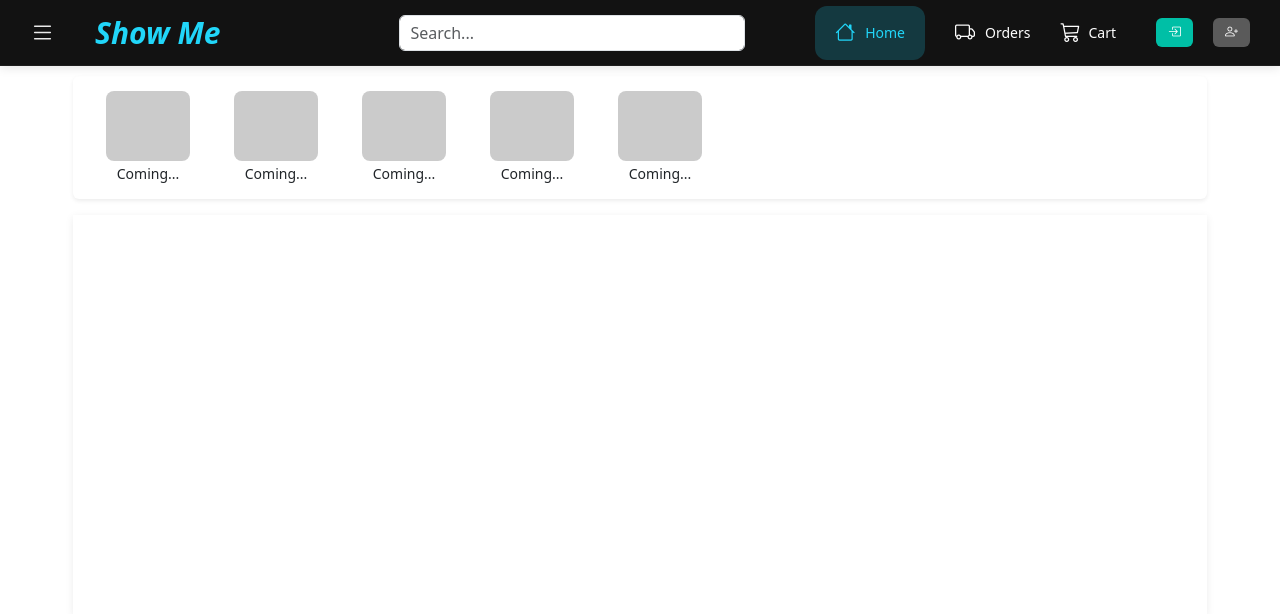
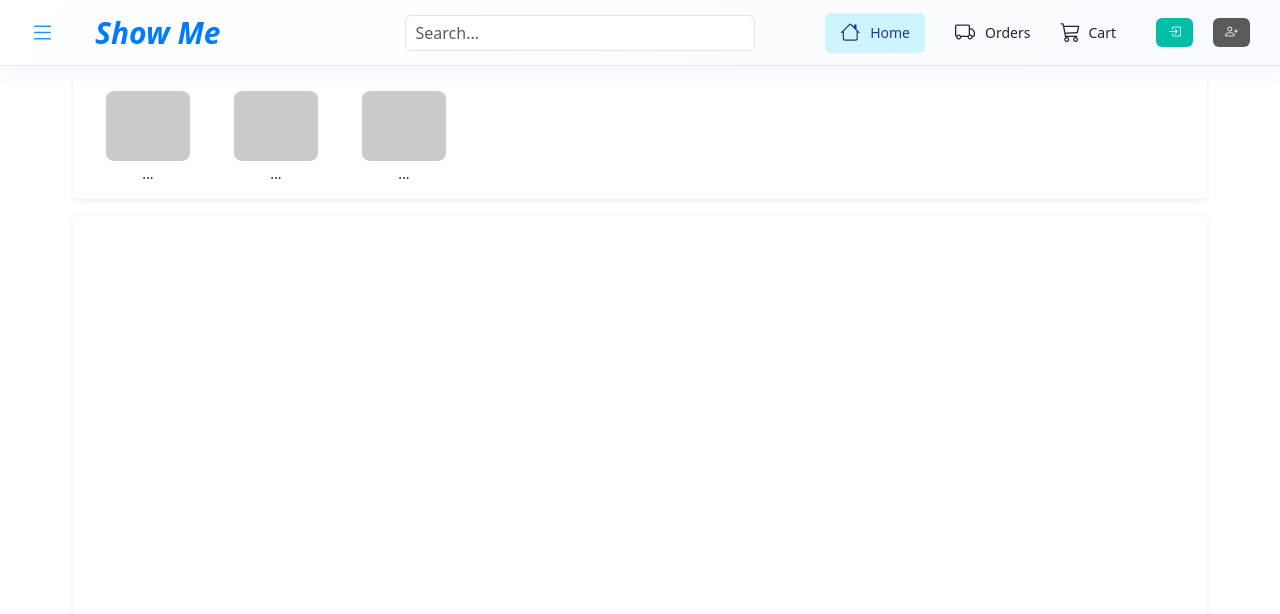
Before and after one commit to Subhammodak69/show_me, a Django app: page / in a window 1280 px wide. Shown: the top 614 px of the page. Run offline with Django 5.2, Linux system fonts and the light colour scheme; data that the repository does not hold is empty; some libraries are stand-ins or nearby versions.

Commit message:
update the enduser ui

```diff
--- a/E_COMERCE/templates/enduser/base.html
+++ b/E_COMERCE/templates/enduser/base.html
@@ -39,7 +39,8 @@
   </div>
 
   <div class="main-container" style="background: #ffffff; flex-direction: column; display: flex">
-    <nav class="navbar navbar-expand-lg bg-body-tertiary" style="padding: 0px !important">
+    <nav class="navbar navbar-expand-lg"
+      style="padding: 0px !important; background: linear-gradient(120deg, #ffffff 0%, #f8faff 100%); border-bottom: 1px solid rgba(99, 102, 241, 0.15); position: sticky; top: 0; z-index: 1000; box-shadow: 0 4px 20px rgba(99, 102, 241, 0.08);">
       <div class="container-fluid" style="padding: 5px 0px 5px 10px;max-width: 1400px;">
         <div id="logo-wrp" class="w-100 d-flex justify-content-between align-items-center" style="gap:60px;">
           <div class="d-flex align-items-center" style="gap: 40px;width: 100%;">
@@ -48,7 +49,7 @@
               <li class="nav-item dropdown">
                 <a class="nav-link" id="dropdownToggleBtn" data-bs-toggle="tooltip" data-bs-placement="bottom"
                   title="Category" style="padding: 0px !important; font-size: 25px; margin-left: 20px">
-                  <i class="bi bi-list"></i>
+                  <i class="bi bi-list" style="color:#2196F3;"></i>
                 </a>
                 <ul class="dropdown-menu custom-dropdown-menu overflow-auto" style="top: 126%; max-height: 80vh">
                   <li>
@@ -66,7 +67,8 @@
               </li>
             </ul>
 
-            <div class="navbar-brand" style="font-size: 30px; color: #21d6f9 !important" onclick="window.location.href='/'">
+            <div class="navbar-brand" style="font-size: 30px; color: #007bff !important"
+              onclick="window.location.href='/'">
               <em><b>Show Me</b></em>
             </div>
           </div>
@@ -74,22 +76,22 @@
           <!-- Desktop Search -->
           <input type="text" id="searchInputDesktop" class="form-control desktop-search" placeholder="Search...">
 
+          <!-- Right icons -->
+          <div class="d-flex align-items-center" style="padding: 0px 10px; gap:10px;">
             <!-- Search Icon for Mobile -->
             <i class="bi bi-search search-icon" id="searchToggleIcon"></i>
 
-          <!-- Right icons -->
-          <div class="d-flex align-items-center" style="padding: 0px 10px; gap:10px;">
-            <div class="cart-link d-flex align-items-center text-white" onclick="window.location.href='/'"
+            <div class="cart-link d-flex align-items-center" onclick="window.location.href='/'"
               style="cursor: pointer; margin-right: 20px; gap: 10px">
               <i class="bi bi-house" style="font-size: 20px;"></i>
               <span style="font-size: 14px; white-space:nowrap;">Home</span>
             </div>
-            <div class="cart-link d-flex align-items-center text-white tq1" onclick="window.location.href='/orders/'"
+            <div class="cart-link d-flex align-items-center tq1" onclick="window.location.href='/orders/'"
               style="cursor: pointer; margin-right: 20px; gap: 10px">
               <i class="bi bi-truck" style="font-size: 20px;"></i>
               <span style="font-size: 14px; white-space:nowrap;">Orders</span>
             </div>
-            <div class="cart-link d-flex align-items-center text-white" onclick="window.location.href='/cart/'"
+            <div class="cart-link d-flex align-items-center" onclick="window.location.href='/cart/'"
               style="cursor: pointer; margin-right: 20px">
               <i class="bi bi-cart3 me-2" style="font-size: 20px"></i>
               <span style="font-size: 14px">Cart</span>
@@ -113,27 +115,32 @@
                       class="bi bi-person-circle"></i> My Profile</a></li>
                 <li><a class="dropdown-item d-flex align-items-center gap-2" href="/orders/"><i
                       class="bi bi-box-seam"></i> Orders</a></li>
-                <li><a class="dropdown-item d-flex align-items-center gap-2" href="/cart/"><i class="bi bi-cart3 me-2"></i> Cart</a></li>
+                <li><a class="dropdown-item d-flex align-items-center gap-2" href="/cart/"><i
+                      class="bi bi-cart3 me-2"></i> Cart</a></li>
                 <li><a class="dropdown-item d-flex align-items-center gap-2" href="/wishlist/"><i
                       class="bi bi-heart"></i> Wishlist</a></li>
-                <li><a class="dropdown-item d-flex align-items-center gap-2" href="#"><i class="bi bi-gear"></i> Settings</a></li>
+                <li><a class="dropdown-item d-flex align-items-center gap-2" href="#"><i class="bi bi-gear"></i>
+                    Settings</a></li>
                 <li>
                   <hr class="dropdown-divider" />
                 </li>
 
                 <form action="{% url 'log_out' %}" method="POST">{% csrf_token %}
-                  <button type="submit" class="dropdown-item text-danger"><i class="bi bi-box-arrow-right"></i> Logout</button>
+                  <button type="submit" class="dropdown-item text-danger"><i class="bi bi-box-arrow-right"></i>
+                    Logout</button>
                 </form>
               </ul>
             </div>
             {% else %}
             <div style="display: flex; gap: 10px;">
               <button type="button" class="btn btn-primary lg-btnn d-flex align-items-center gap-2"
-                onclick="window.location.href='/login/'" data-bs-toggle="tooltip" data-bs-placement="bottom" title="Log In">
+                onclick="window.location.href='/login/'" data-bs-toggle="tooltip" data-bs-placement="bottom"
+                title="Log In">
                 <i class="bi bi-box-arrow-in-right"></i>
               </button>
               <button type="button" class="btn btn-secondary lg-btnn d-flex align-items-center gap-2"
-                onclick="window.location.href='/signin/'" data-bs-toggle="tooltip" data-bs-placement="bottom" title="Sign In">
+                onclick="window.location.href='/signin/'" data-bs-toggle="tooltip" data-bs-placement="bottom"
+                title="Sign In">
                 <i class="bi bi-person-plus"></i>
               </button>
             </div>
@@ -174,18 +181,19 @@
     </div>
 
     <footer class="bg-dark text-white pt-5 pb-4 mt-4">
-      <div class="container text-md-left w-100"style="max-width:1400px;">
+      <div class="container text-md-left w-100" style="max-width:1400px;">
         <div class="row">
           <div class="col-md-3 col-lg-3 col-xl-3 mx-auto mb-4">
             <h5 class="text-uppercase fw-bold">show_me</h5>
-            <p>Discover the latest trends in fashion with <strong>show_me</strong>. Shop clothes, accessories, and more with confidence and style.</p>
+            <p>Discover the latest trends in fashion with <strong>show_me</strong>. Shop clothes, accessories, and more
+              with confidence and style.</p>
             <p><i class="bi bi-telephone-fill me-2"></i> +91 6294258762</p>
             <p><i class="bi bi-envelope-fill me-2"></i> showme22k@gmail.com</p>
           </div>
 
           <div class="col-md-2 col-lg-2 col-xl-2 mx-auto mb-4">
             <h5 class="text-uppercase fw-bold">Categories</h5>
-            <span id="sidebar-category-list"></span>  <!-- Unique ID -->
+            <span id="sidebar-category-list"></span> <!-- Unique ID -->
           </div>
 
           <div class="col-md-4 col-lg-3 col-xl-3 mx-auto mb-4">
@@ -214,7 +222,9 @@
           <div class="col-md-3 col-lg-4 col-xl-3 mx-auto mb-md-0 mb-4">
             <h5 class="text-uppercase fw-bold">Visit Us</h5>
             <div class="ratio ratio-16x9">
-              <iframe src="https://maps.google.com/maps?q=kolkata%20shopping&amp;t=&amp;z=13&amp;ie=UTF8&amp;iwloc=&amp;output=embed" width="100%" height="150" style="border: 0" allowfullscreen="" loading="lazy"></iframe>
+              <iframe
+                src="https://maps.google.com/maps?q=kolkata%20shopping&amp;t=&amp;z=13&amp;ie=UTF8&amp;iwloc=&amp;output=embed"
+                width="100%" height="150" style="border: 0" allowfullscreen="" loading="lazy"></iframe>
             </div>
           </div>
         </div>
@@ -238,22 +248,18 @@
     </footer>
   </div>
   <style>
-    .dropdown-item{
-      color:white;
-    }
-
     .cart-link.active,
     #logo-wrp .d-flex.align-items-center.active {
       background: rgba(33, 214, 249, 0.2) !important;
-        border-radius: 12px !important;
-        color: #21d6f9 !important;
+      border-radius: 5px !important;
+      color: #283593 !important;
       transition: all 0.3s ease;
-        padding: 12px 20px;
+      padding: 5px 15px;
     }
 
     .cart-link.active i,
     #logo-wrp .d-flex.align-items-center.active i {
-        color: #21d6f9 !important;
+      color: #283593 !important;
     }
 
     #SubNav .nav-item.active {
@@ -286,12 +292,13 @@
         gap: 5px;
         background: white;
         border-top: 1px solid #eee;
-            box-shadow: 0 2px 10px rgba(0,0,0,0.1);
+        box-shadow: 0 2px 10px rgba(0, 0, 0, 0.1);
       }
     }
 
     /* Alerts positioning */
-    #error, #success {
+    #error,
+    #success {
       z-index: 9999;
       border-radius: 8px;
       padding: 12px 20px;
@@ -300,18 +307,21 @@
 
     /* Hover effects */
     .cart-link:hover {
-        background: rgba(255,255,255,0.1);
+      background: rgba(255, 255, 255, 0.1);
       border-radius: 8px;
       transform: translateY(-1px);
     }
-  @media(max-width:480px){     /* ✅ Correct syntax */
+
+    @media(max-width:480px) {
+
+      /* ✅ Correct syntax */
       #SubNav .nav-item {
-        padding:8px!important;
+        padding: 8px !important;
       }
     }
   </style>
   <script>
-document.addEventListener('DOMContentLoaded', function() {
+    document.addEventListener('DOMContentLoaded', function () {
       // Current page path (Django template)
       const currentPath = window.location.pathname;
 
@@ -359,7 +369,7 @@ document.addEventListener('DOMContentLoaded', function() {
       window.addEventListener('resize', updateActiveStates);
 
       // 4. GLOBAL ALERT FUNCTIONS
-    window.showSuccess = function(message) {
+      window.showSuccess = function (message) {
         const alert = document.getElementById('success');
         if (!alert.querySelector('span')) {
           alert.innerHTML = '<span></span>';
@@ -369,7 +379,7 @@ document.addEventListener('DOMContentLoaded', function() {
         setTimeout(() => alert.style.display = 'none', 5000);
       };
 
-    window.showError = function(message) {
+      window.showError = function (message) {
         const alert = document.getElementById('error');
         if (!alert.querySelector('span')) {
           alert.innerHTML = '<span></span>';
@@ -380,13 +390,13 @@ document.addEventListener('DOMContentLoaded', function() {
       };
 
       // 5. LOGOUT FUNCTION (Django)
-    window.Logout = function() {
+      window.Logout = function () {
         // Trigger the logout form in dropdown
         document.querySelector('form[action*="log_out"]').submit();
       };
 
       // 6. MOBILE SUB-NAV TOGGLE (if needed)
-    window.toggleSubNav = function() {
+      window.toggleSubNav = function () {
         const subNav = document.getElementById('SubNav');
         subNav.style.display = subNav.style.display === 'flex' ? 'none' : 'flex';
       };
@@ -395,8 +405,8 @@ document.addEventListener('DOMContentLoaded', function() {
 
 
 
-document.addEventListener('DOMContentLoaded', function() {
-    document.addEventListener('click', function(e) {
+    document.addEventListener('DOMContentLoaded', function () {
+      document.addEventListener('click', function (e) {
         const button = e.target.closest('.btn');
         if (button) {
           // Multiple effects: fade + scale down + shadow
--- a/E_COMERCE/templates/enduser/home.html
+++ b/E_COMERCE/templates/enduser/home.html
@@ -21,23 +21,15 @@
     {% endfor %}
     <div class="category-item text-center" style="flex:0 0 120px;">
         <div class="loading-skeleton m-auto" style="height: 70px; width:70%; background: #aaaaaa; border-radius: 8px; animation: pulse 1.5s infinite;"></div>
-        <div id="cat-name text-center" style="font-size:14px;margin-top:2px;">Coming...</div>
+        <div id="cat-name text-center" style="font-size:14px;margin-top:2px;">...</div>
     </div>
     <div class="category-item text-center" style="flex:0 0 120px;">
         <div class="loading-skeleton m-auto" style="height: 70px; width:70%; background: #aaaaaa; border-radius: 8px; animation: pulse 1.5s infinite;"></div>
-        <div id="cat-name text-center" style="font-size:14px;margin-top:2px;">Coming...</div>
+        <div id="cat-name text-center" style="font-size:14px;margin-top:2px;">...</div>
     </div>
     <div class="category-item text-center" style="flex:0 0 120px;">
         <div class="loading-skeleton m-auto" style="height: 70px; width:70%; background: #aaaaaa; border-radius: 8px; animation: pulse 1.5s infinite;"></div>
-        <div id="cat-name text-center" style="font-size:14px;margin-top:2px;">Coming...</div>
-    </div>
-    <div class="category-item text-center" style="flex:0 0 120px;">
-        <div class="loading-skeleton m-auto" style="height: 70px; width:70%; background: #aaaaaa; border-radius: 8px; animation: pulse 1.5s infinite;"></div>
-        <div id="cat-name text-center" style="font-size:14px;margin-top:2px;">Coming...</div>
-    </div>
-    <div class="category-item text-center" style="flex:0 0 120px;">
-        <div class="loading-skeleton m-auto" style="height: 70px; width:70%; background: #aaaaaa; border-radius: 8px; animation: pulse 1.5s infinite;"></div>
-        <div id="cat-name text-center" style="font-size:14px;margin-top:2px;">Coming...</div>
+        <div id="cat-name text-center" style="font-size:14px;margin-top:2px;">...</div>
     </div>
 
 </div>
--- a/static/css/base.css
+++ b/static/css/base.css
@@ -4,6 +4,7 @@
   border-radius: 8px;
   transition: border-color 0.3s ease;
 }
+
 .loading {
   position: fixed;
   top: 0;
@@ -37,8 +38,13 @@
 }
 
 @keyframes spin {
-    0% { transform: rotate(0deg); }
-    100% { transform: rotate(360deg); }
+  0% {
+    transform: rotate(0deg);
+  }
+
+  100% {
+    transform: rotate(360deg);
+  }
 }
 
 #logo:hover {
@@ -149,7 +155,6 @@ form[role="search"] input:focus {
 
 /* === DROPDOWN MENU === */
 .dropdown-menu {
-  background-color: #1f1f1f;
   border: none;
   padding: 0.5rem 0;
   min-width: 250px;
@@ -170,13 +175,12 @@ dropdown-menu a.dropdown-item {
   padding: 10px 20px;
   font-size: 14px;
   font-weight: 500;
-  color: #eaeaea;
   transition: background-color 0.2s ease, color 0.2s ease;
 }
 
 .dropdown-menu a.dropdown-item:hover {
-  background-color: #2b2b2b;
-  color: #00bfa6;
+  background-color: #c9c9c9;
+  color: #000000;
 }
 
 .dropdown-divider {
@@ -241,6 +245,7 @@ footer button:hover {
     opacity: 0;
     transform: translateY(-5px);
   }
+
   to {
     opacity: 1;
     transform: translateY(0);
@@ -251,10 +256,12 @@ footer button:hover {
   .sub-navbar {
     font-size: 12px !important;
   }
+
   #logo-wrp {
     gap: 10px !important;
     margin: 0 !important;
   }
+
   .lg-btnn {
     margin: 0 !important;
   }
@@ -297,7 +304,7 @@ footer button:hover {
   height: 100%;
   object-fit: cover;
   border-radius: 8px;
-    box-shadow: 0 1px 3px rgba(0,0,0,0.2);
+  box-shadow: 0 1px 3px rgba(0, 0, 0, 0.2);
 }
 
 .result-content {
@@ -331,7 +338,7 @@ footer button:hover {
 .result-price {
   font-weight: 600;
   color: #007bff;
-    font-size:12px;
+  font-size: 12px;
 }
 
 .result-category {
@@ -372,9 +379,11 @@ footer button:hover {
     gap: 40px;
     width: 100%;
   }
+
   .input {
     width: 45%;
   }
+
   .custom-dropdown-menu {
     position: absolute !important;
   }
@@ -388,38 +397,49 @@ footer button:hover {
     justify-content: space-around;
     padding: 5px 20px;
   }
+
   .nav-item:active {
     color: #ebdecb;
   }
+
   .row {
     margin: 0;
   }
+
   #dropdownToggleBtn {
     font-size: 30px !important;
     margin: 0 !important;
   }
+
   .input {
     width: 100% !important;
   }
+
   .custom-dropdown-menu {
     position: absolute !important;
   }
+
   .cart-link {
     display: none !important;
   }
+
   .category-section {
     overflow-x: auto !important;
   }
+
   .group {
     flex-wrap: nowrap !important;
   }
+
   .container {
     padding: 0 !important;
   }
 }
+
 ul li {
   list-style-type: none;
 }
+
 html,
 body {
   max-width: 100%;
@@ -434,7 +454,8 @@ body {
 }
 
 .search-icon {
-  color: white;
+  margin: 10px;
+  color: #3F51B5;
   font-size: 20px;
   cursor: pointer;
   display: none;
@@ -464,6 +485,7 @@ body {
   .desktop-search {
     display: none !important;
   }
+
   #searchResults {
     left: 50% !important;
     position: absolute;
@@ -475,9 +497,11 @@ body {
     overflow-y: auto;
     z-index: 1000;
   }
+
   .search-icon {
     display: inline-block !important;
   }
+
   .mobile-search-container {
     width: 100%;
     display: flex;
```
Also changed, not shown: 1 other file. Lines whose indentation alone changed are shown as unchanged.
